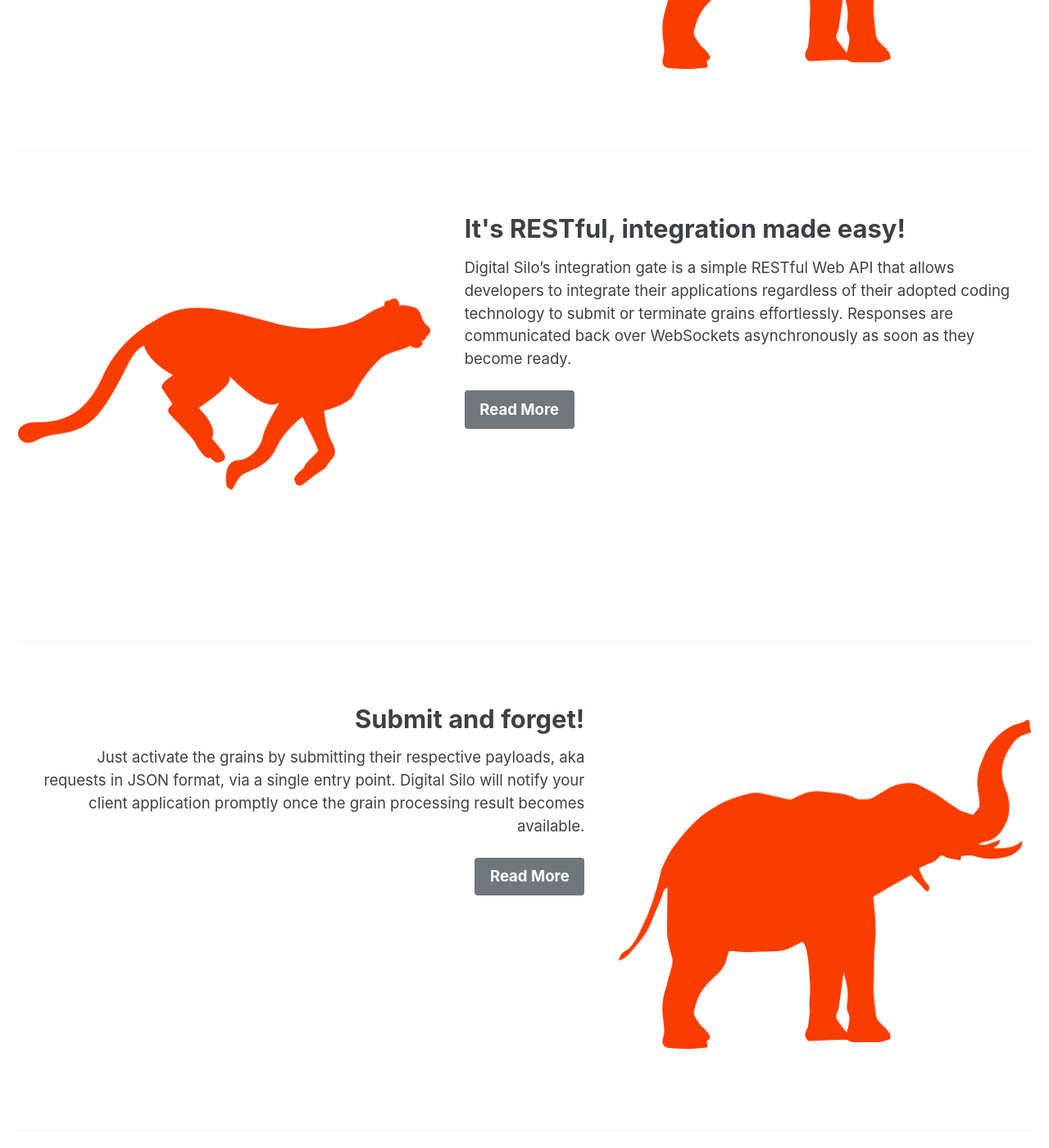
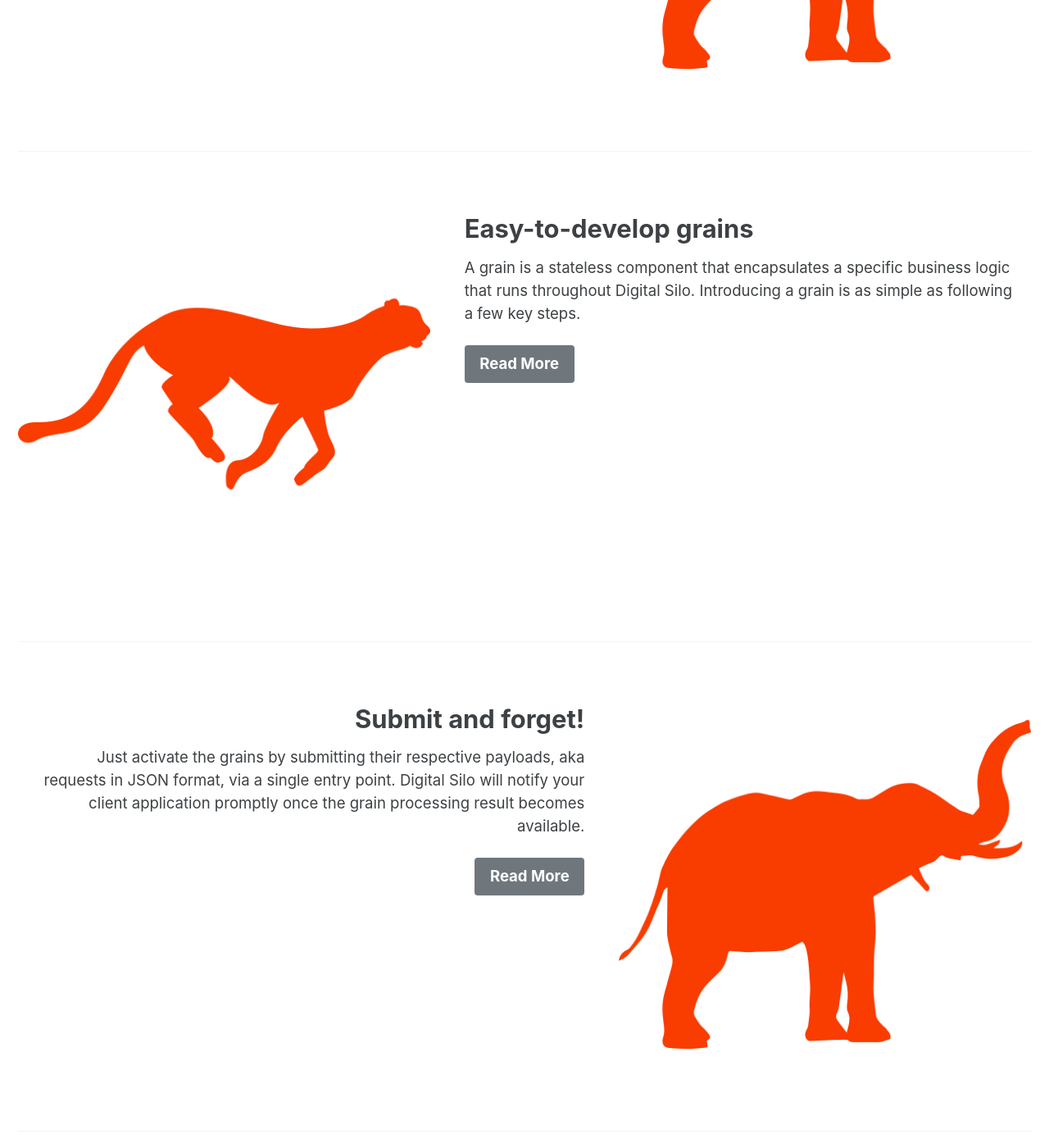
Before and after one commit to DigitalSilo/digitalsilo.github.io, a Jekyll site: the page built from _pages/home.md, in a window 1280 px wide and 1400 px high, scrolled down 1109 px. Shown: the whole window at 82% size. Built offline with Jekyll 4.4.1, drawn with Linux system fonts in a browser that asks for light colours; cached includes are drawn as plain includes; some of the changed text lies outside the part shown.

Commit message:
Drafted more material #4

```diff
--- a/_pages/home.md
+++ b/_pages/home.md
@@ -53,6 +53,14 @@
     btn_label: "Read More"
     btn_class: "btn--primary"
 
+feature_row_left2:
+  - image_path: /assets/images/fast.png
+    title: Easy-to-develop grains
+    excerpt: A grain is a stateless component that encapsulates a specific business logic that runs throughout Digital Silo. Introducing a grain is as simple as following a few key steps.
+    url: digital-silo-grain-development
+    btn_label: "Read More"
+    btn_class: "btn--primary"
+
 feature_row_right2:
   - image_path: /assets/images/mighty.png
     title: Submit and forget!
@@ -63,7 +71,7 @@
 
 feature_row_left3:
   - image_path: /assets/images/fast.png
-    title: Flexibility and security are the key
+    title: Flexible and secure
     excerpt: Digital Silo is a collection of independent tasks. It is flexible enough to accommodate the fulfillment instructions by facilitating running grains in any order, lining them up, or deferring each grain's process to the future.
     url: digital-silo-grain-processing
     btn_label: "Read More"
```
Also changed, not shown: _pages/digital-silo-grain-development.md (added, +8 -0 lines), _pages/digital-silo-is-restful.md (+8 -1 lines).
